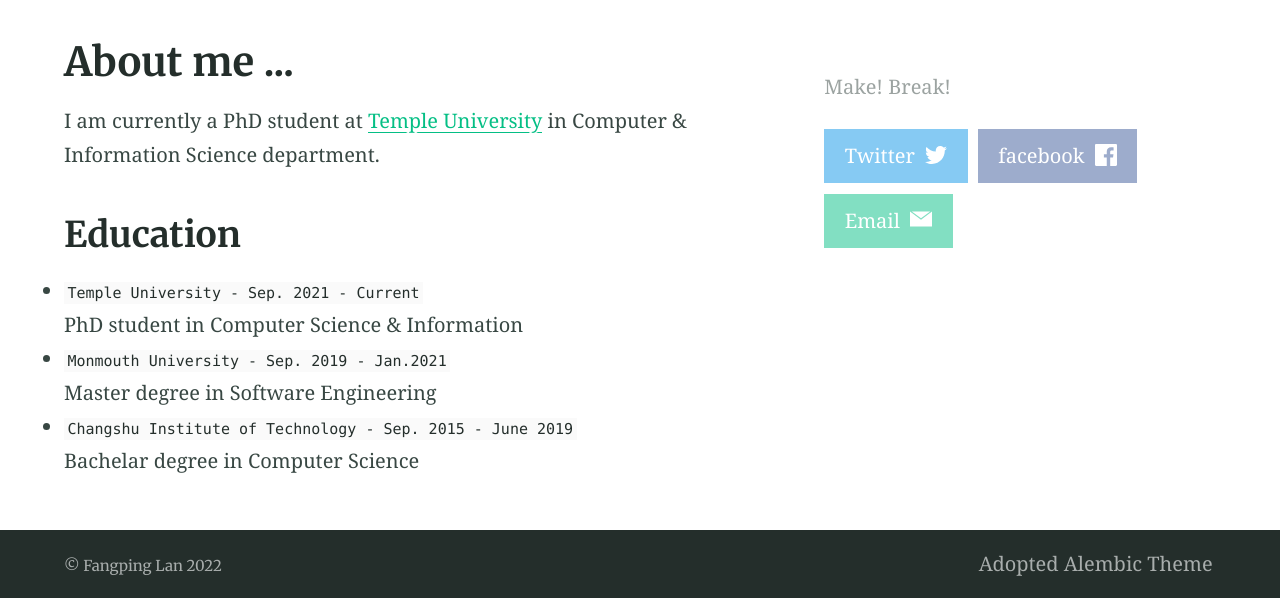
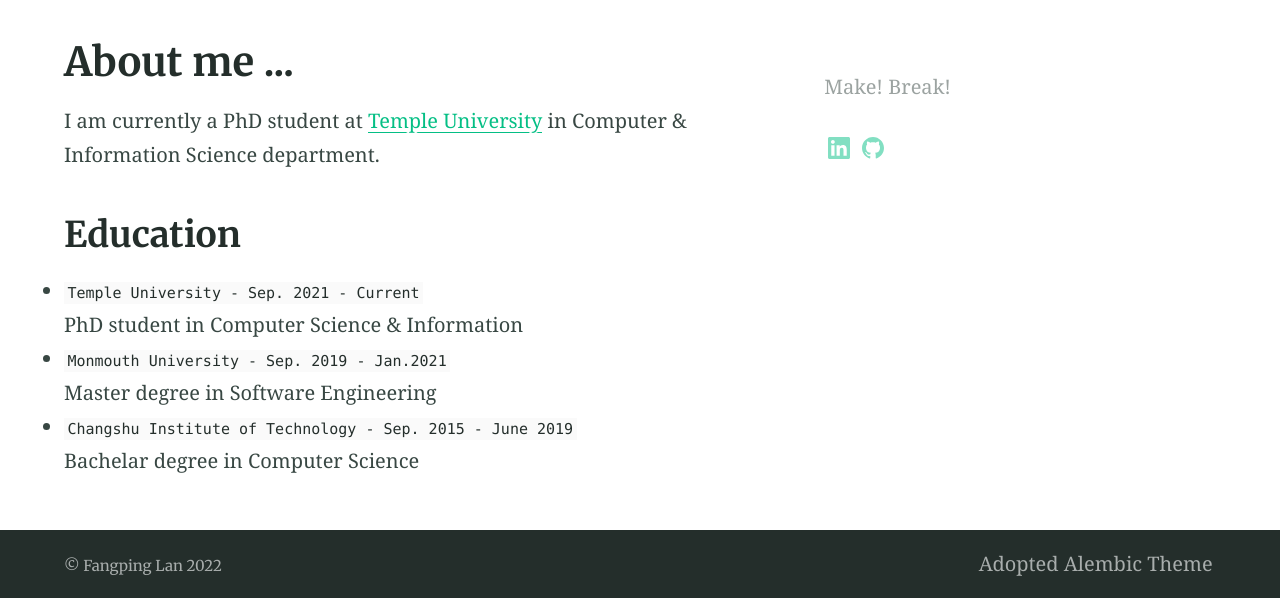
Before and after one commit to lanfangping/lanfangping.github.io, a Jekyll site: the page built from index.md, in a window 1280 px wide. Shown: the part 408-1006 px from the top of the page. Built offline with Jekyll 4.4.1, drawn with Linux system fonts in a browser that asks for light colours.

Commit message:
Update site-aside.html

```diff
--- a/_includes/site-aside.html
+++ b/_includes/site-aside.html
@@ -10,7 +10,7 @@
       <!-- <h3>About this site</h3> -->
       <img href="/assets/bio-photo.jpg">
       <p>{{ site.description }}</p>
-      {% include nav-share.html %}
+      {% include nav-social.html %}
     </section>
 
   {% elsif page.layout == "categories" %}
```
